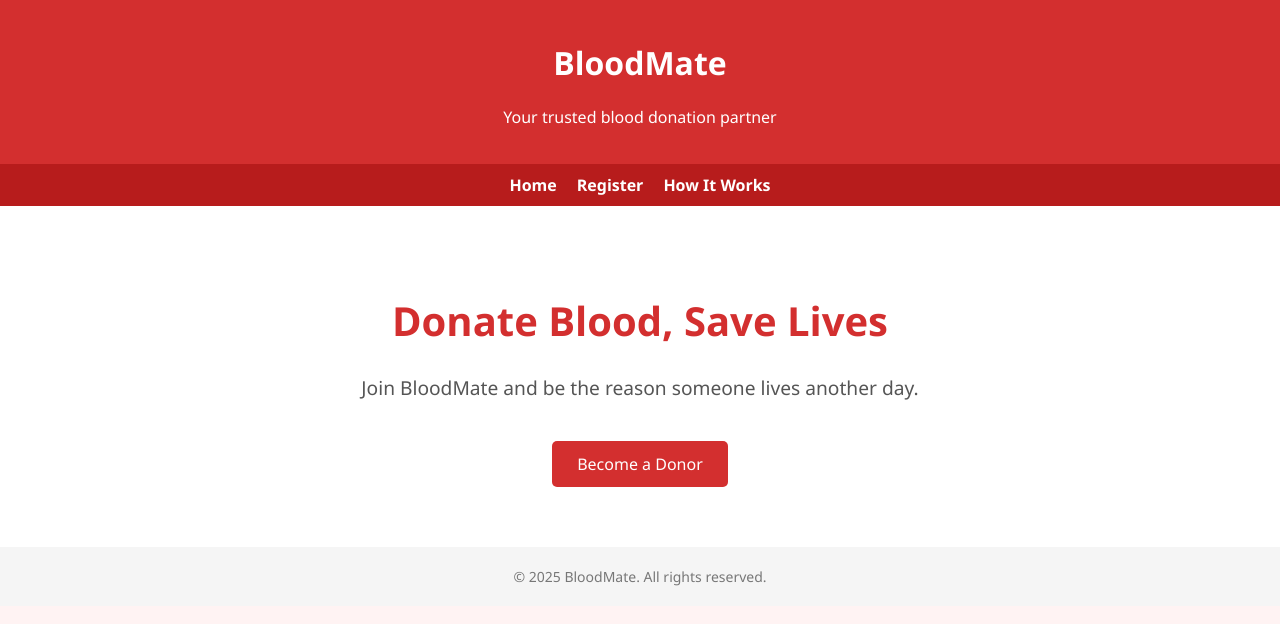
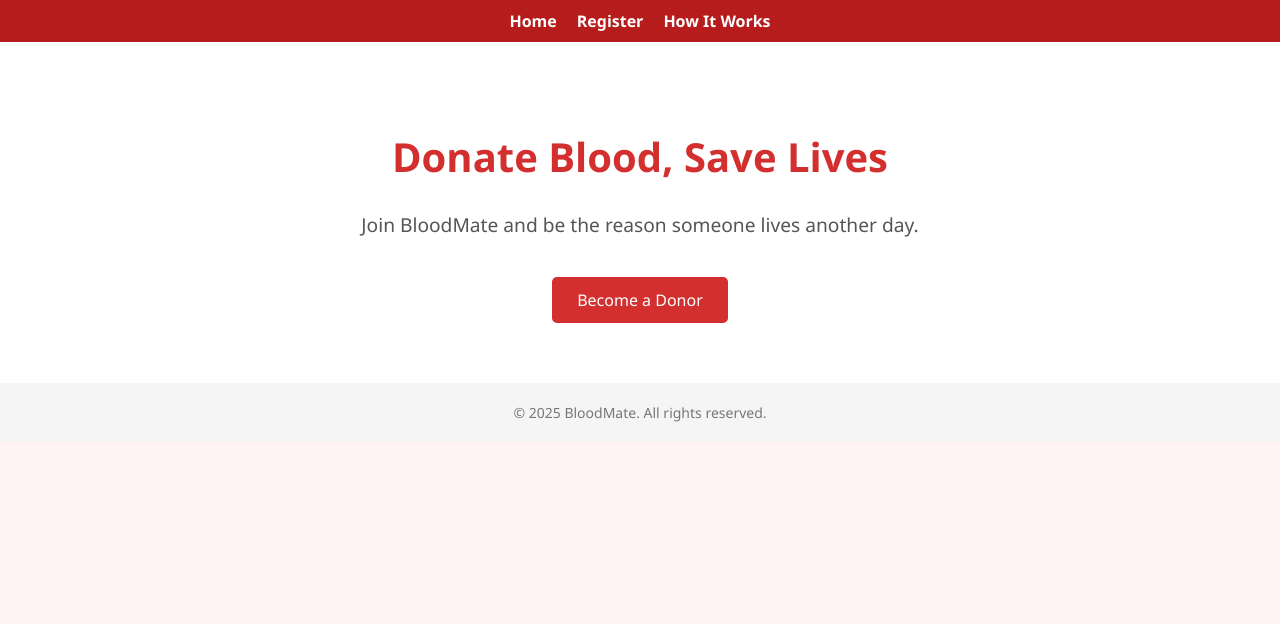
Before and after one commit to starlord4333/BloodMate, a plain HTML site: page homepage.html in a window 1280 px wide. Drawn offline with Linux system fonts and the light colour scheme.

Commit message:
Update homepage.html

```diff
--- a/homepage.html
+++ b/homepage.html
@@ -62,10 +62,6 @@
 </head>
 <body>
 
-<header>
-  <h1>BloodMate</h1>
-  <p>Your trusted blood donation partner</p>
-</header>
 
 <nav>
   <a href="index.html">Home</a>
```
